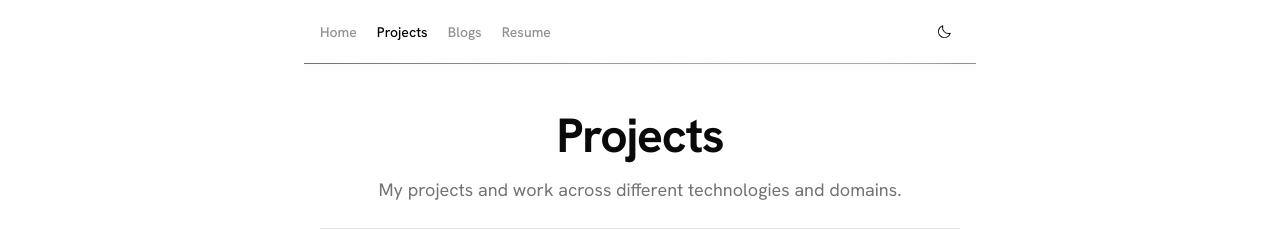
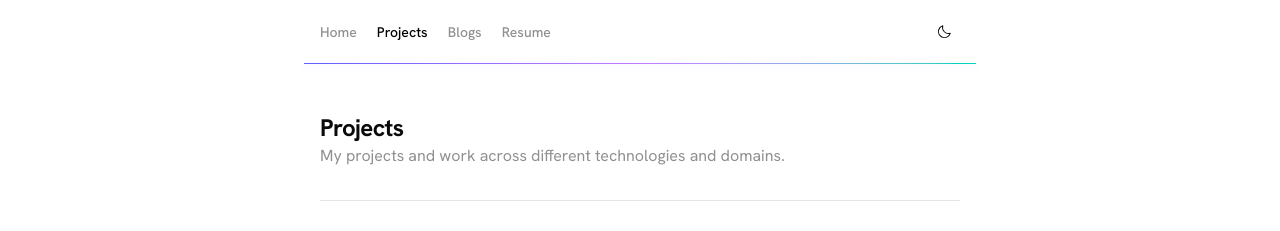
Before and after one commit to Ruchit-kumar44/My-Portfolio, a Next.js app: page /projects in a window 1280 px wide. Shown: the top 231 px of the page. Built offline with nearby package versions, Linux system fonts and the light colour scheme; no server answers.

Commit message:
improve animation

```diff
--- a/src/app/blogs/page.tsx
+++ b/src/app/blogs/page.tsx
@@ -35,7 +35,7 @@ export default function BlogPage() {
             </p>
           </div>
           <Separator />
-          <BlogList showTags={true} posts={posts} />
+          <BlogList className='blog-list' showTags={true} posts={posts} />
         </div>
       </Container>
     </Reveal>
--- a/src/app/projects/page.tsx
+++ b/src/app/projects/page.tsx
@@ -26,13 +26,12 @@ export default function Projects() {
   return (
     <Reveal>
       <Container className="py-12">
-        <div className="space-y-6">
-          {/* header */}
-          <div className="space-y-4 text-center">
-            <h1 className="text-4xl font-bold tracking-tight lg:text-5xl">
+        <div className="space-y-8">
+          <div className="">
+            <h1 className="text-2xl font-bold tracking-tight">
               Projects
             </h1>
-            <p className="text-muted-foreground mx-auto max-w-2xl text-lg">
+            <p className="text-secondary text-[16px]">
               My projects and work across different technologies and domains.
             </p>
           </div>
--- a/src/components/blog/BlogList.tsx
+++ b/src/components/blog/BlogList.tsx
@@ -27,7 +27,7 @@ export function BlogList({
 
   return (
     <StaggerList
-      className={`blog-list flex flex-col space-y-5 lg:space-y-5 ${className}`}
+      className={`flex flex-col space-y-5 lg:space-y-5 ${className}`}
     >
       {posts.map((post) => (
         <StaggerItem key={post.slug}>
--- a/src/components/motion/Stagger.tsx
+++ b/src/components/motion/Stagger.tsx
@@ -14,7 +14,7 @@ const item: Variants = {
   visible: {
     opacity: 1,
     y: 0,
-    transition: { duration: 0.6, ease: 'easeOut' },
+    transition: { duration: 0.8, ease: 'easeOut' },
   },
 };
 
```
